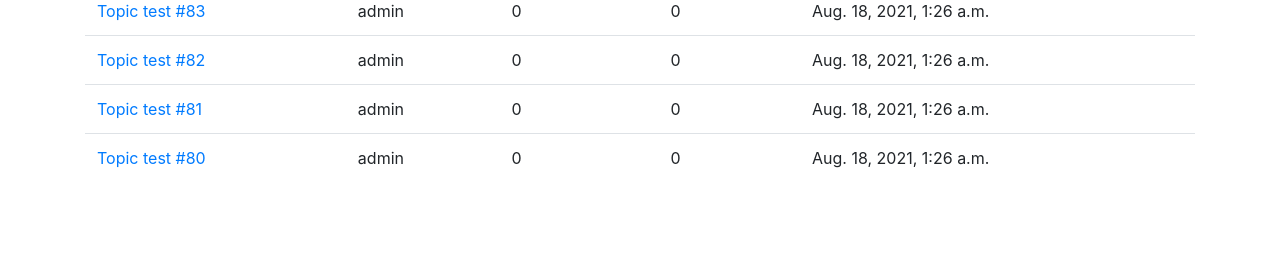
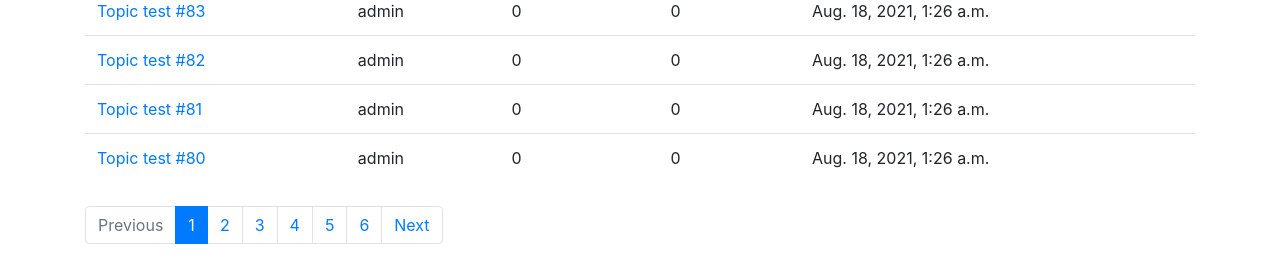
Before and after one commit to NormanBro/PSMLJRPE, a Django app: page /boards/1/ in a window 1280 px wide. Shown: the part 1062-1330 px from the top of the page. Before the commit the page ends 1230 px from the top, so only its background shows below. Run offline with Django 3.2, Linux system fonts and the light colour scheme; data comes from the database, SQL or seed files in the repository; some libraries are stand-ins or nearby versions; some web fonts are replaced.

Commit message:
paginacion en  topics

```diff
--- a/MySMLJRPE/template/topics.html
+++ b/MySMLJRPE/template/topics.html
@@ -1,5 +1,4 @@
 {% extends 'base.html' %}
-{% load static %}
 
 {% block title %}
   {{ board.name }} - {{ block.super }}
@@ -15,7 +14,7 @@
     <a href="{% url 'new_topic' board.pk %}" class="btn btn-primary">New topic</a>
   </div>
 
-<table class="table">
+  <table class="table mb-4">
     <thead class="thead-inverse">
       <tr>
         <th>Topic</th>
@@ -37,21 +36,46 @@
       {% endfor %}
     </tbody>
   </table>
+
+  {% if topics.has_other_pages %}
+    <nav aria-label="Topics pagination" class="mb-4">
+      <ul class="pagination">
+        {% if topics.has_previous %}
+          <li class="page-item">
+            <a class="page-link" href="?page={{ topics.previous_page_number }}">Previous</a>
+          </li>
+        {% else %}
+          <li class="page-item disabled">
+            <span class="page-link">Previous</span>
+          </li>
+        {% endif %}
+
+        {% for page_num in topics.paginator.page_range %}
+          {% if topics.number == page_num %}
+            <li class="page-item active">
+              <span class="page-link">
+                {{ page_num }}
+                <span class="sr-only">(current)</span>
+              </span>
+            </li>
+          {% else %}
+            <li class="page-item">
+              <a class="page-link" href="?page={{ page_num }}">{{ page_num }}</a>
+            </li>
+          {% endif %}
+        {% endfor %}
+
+        {% if topics.has_next %}
+          <li class="page-item">
+            <a class="page-link" href="?page={{ topics.next_page_number }}">Next</a>
+          </li>
+        {% else %}
+          <li class="page-item disabled">
+            <span class="page-link">Next</span>
+          </li>
+        {% endif %}
+      </ul>
+    </nav>
+  {% endif %}
+
 {% endblock %}
-
-<!DOCTYPE html>
-<html>
-  <head>
-    <meta charset="utf-8">
-    <title>{{ board.name }}</title>
-    <link rel="stylesheet" href="{% static 'css/bootstrap.min.css' %}">
-  </head>
-  <body>
-    <div class="container">
-      <ol class="breadcrumb my-4">
-        <li class="breadcrumb-item"><a href="{% url 'home' %}">Boards</a></li>
-        <li class="breadcrumb-item active">{{ board.name }}</li>
-      </ol>
-    </div>
-  </body>
-</html>
```
Lines whose indentation alone changed are shown as unchanged.
